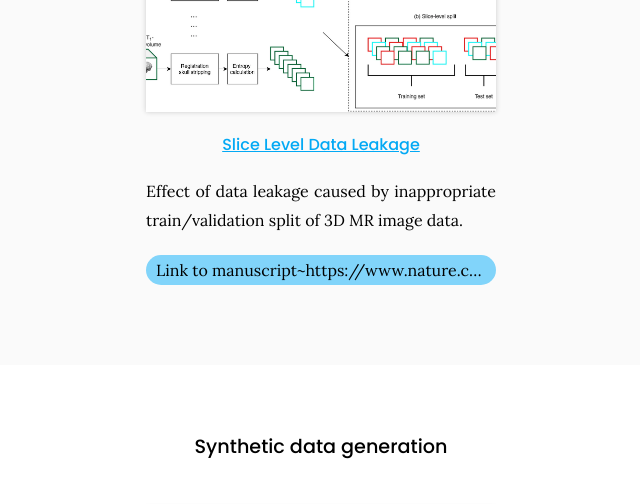
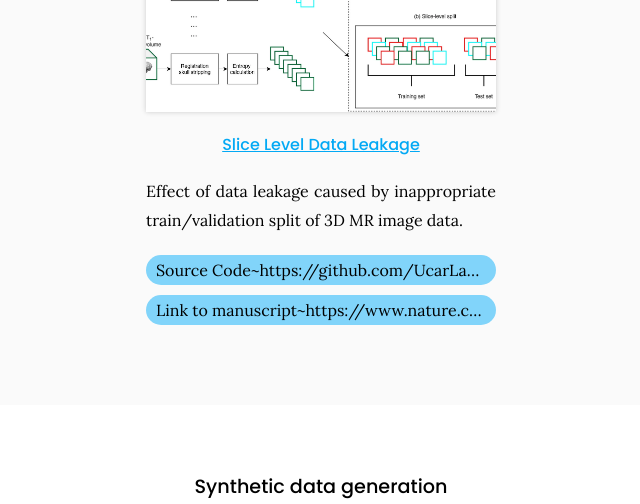
Before and after one commit to riccardoscheda/riccardoscheda.github.io, a Jekyll site: the page built from tools/index.md, in a window 1280 px wide and 900 px high, scrolled down 727 px, cut to the strip 0-504 px from the top of the window. Shown: the whole strip, without its empty margins (319-959 px from the left). Built offline with Jekyll 4.4.1, drawn with Linux system fonts in a browser that asks for light colours.

Commit message:
Update tools.yaml

```diff
--- a/_data/tools.yaml
+++ b/_data/tools.yaml
@@ -5,6 +5,7 @@
   description: Effect of data leakage caused by inappropriate train/validation split of 3D MR image data.
   repo: Imaging-AI-for-Health-virtual-lab/Slice-Level-Data-Leakage
   tags:
+    - Source Code~https://github.com/UcarLab/CoRE-ATAC~Code
     - Link to manuscript~https://www.nature.com/articles/s41598-021-01681-w
 
 
```
